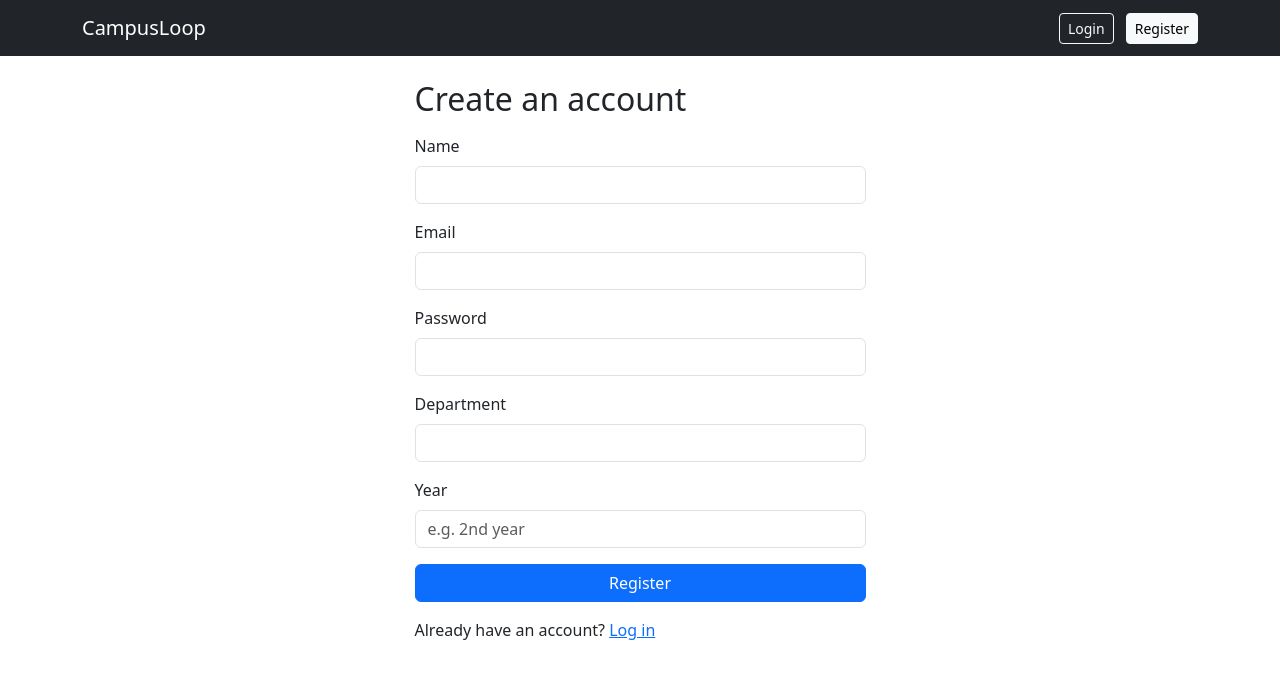
After one commit to YaazhiniJayavelu/campusloop, a Flask app: page /register in a window 1280 px wide. The commit adds this page. Shown: the top 679 px of the page. Run offline with Flask 3, Linux system fonts and the light colour scheme.

Commit message:
Add register, login, logout and profile

```diff
--- a/app/__init__.py
+++ b/app/__init__.py
@@ -12,6 +12,8 @@ def create_app():
     app.config.from_object(Config)
     db.init_app(app)
     login_manager.init_app(app)
+    from app.auth.routes import auth
+    app.register_blueprint(auth)
     from app import models
     with app.app_context():
         db.create_all()
--- a/app/auth/routes.py
+++ b/app/auth/routes.py
@@ -0,0 +1,72 @@
+from flask import Blueprint, render_template, redirect, url_for, flash, request
+from flask_login import login_user, logout_user, login_required, current_user
+from app import db
+from app.models import User
+
+auth = Blueprint('auth', __name__)
+
+
+@auth.route('/register', methods=['GET', 'POST'])
+def register():
+    if current_user.is_authenticated:
+        return redirect(url_for('home'))
+
+    if request.method == 'POST':
+        name = request.form.get('name', '').strip()
+        email = request.form.get('email', '').strip().lower()
+        password = request.form.get('password', '')
+        department = request.form.get('department', '').strip()
+        year = request.form.get('year', '').strip()
+
+        if not name or not email or not password:
+            flash('Name, email and password are required.', 'danger')
+            return render_template('register.html')
+
+        if User.query.filter_by(email=email).first():
+            flash('That email is already registered.', 'danger')
+            return render_template('register.html')
+
+        user = User(name=name, email=email, department=department, year=year)
+        user.set_password(password)
+        db.session.add(user)
+        db.session.commit()
+        flash('Account created. Please log in.', 'success')
+        return redirect(url_for('auth.login'))
+
+    return render_template('register.html')
+
+
+@auth.route('/login', methods=['GET', 'POST'])
+def login():
+    if current_user.is_authenticated:
+        return redirect(url_for('home'))
+
+    if request.method == 'POST':
+        email = request.form.get('email', '').strip().lower()
+        password = request.form.get('password', '')
+        user = User.query.filter_by(email=email).first()
+
+        if user and user.check_password(password):
+            login_user(user)
+            next_page = request.args.get('next')
+            if next_page and next_page.startswith('/') and not next_page.startswith('//'):
+                return redirect(next_page)
+            return redirect(url_for('home'))
+
+        flash('Invalid email or password.', 'danger')
+
+    return render_template('login.html')
+
+
+@auth.route('/logout')
+@login_required
+def logout():
+    logout_user()
+    flash('You have been logged out.', 'info')
+    return redirect(url_for('home'))
+
+
+@auth.route('/profile')
+@login_required
+def profile():
+    return render_template('profile.html')
--- a/app/templates/base.html
+++ b/app/templates/base.html
@@ -10,6 +10,15 @@
     <nav class="navbar navbar-expand-lg navbar-dark bg-dark">
         <div class="container">
             <a class="navbar-brand" href="{{ url_for('home') }}">CampusLoop</a>
+            <div class="ms-auto">
+                {% if current_user.is_authenticated %}
+                    <a class="navbar-text me-3 text-decoration-none" href="{{ url_for('auth.profile') }}">Hi, {{ current_user.name }}</a>
+                    <a class="btn btn-sm btn-light" href="{{ url_for('auth.logout') }}">Logout</a>
+                {% else %}
+                    <a class="btn btn-sm btn-outline-light me-2" href="{{ url_for('auth.login') }}">Login</a>
+                    <a class="btn btn-sm btn-light" href="{{ url_for('auth.register') }}">Register</a>
+                {% endif %}
+            </div>
         </div>
     </nav>
 
--- /dev/null
+++ b/app/templates/register.html
@@ -0,0 +1,33 @@
+{% extends 'base.html' %}
+{% block title %}Register - CampusLoop{% endblock %}
+{% block content %}
+<div class="row justify-content-center">
+    <div class="col-md-5">
+        <h2 class="mb-3">Create an account</h2>
+        <form method="POST">
+            <div class="mb-3">
+                <label class="form-label">Name</label>
+                <input type="text" name="name" class="form-control" required>
+            </div>
+            <div class="mb-3">
+                <label class="form-label">Email</label>
+                <input type="email" name="email" class="form-control" required>
+            </div>
+            <div class="mb-3">
+                <label class="form-label">Password</label>
+                <input type="password" name="password" class="form-control" required>
+            </div>
+            <div class="mb-3">
+                <label class="form-label">Department</label>
+                <input type="text" name="department" class="form-control">
+            </div>
+            <div class="mb-3">
+                <label class="form-label">Year</label>
+                <input type="text" name="year" class="form-control" placeholder="e.g. 2nd year">
+            </div>
+            <button type="submit" class="btn btn-primary w-100">Register</button>
+        </form>
+        <p class="mt-3">Already have an account? <a href="{{ url_for('auth.login') }}">Log in</a></p>
+    </div>
+</div>
+{% endblock %}
```
Also changed, not shown: app/templates/login.html (added, +21 -0 lines), app/templates/profile.html (added, +18 -0 lines).
